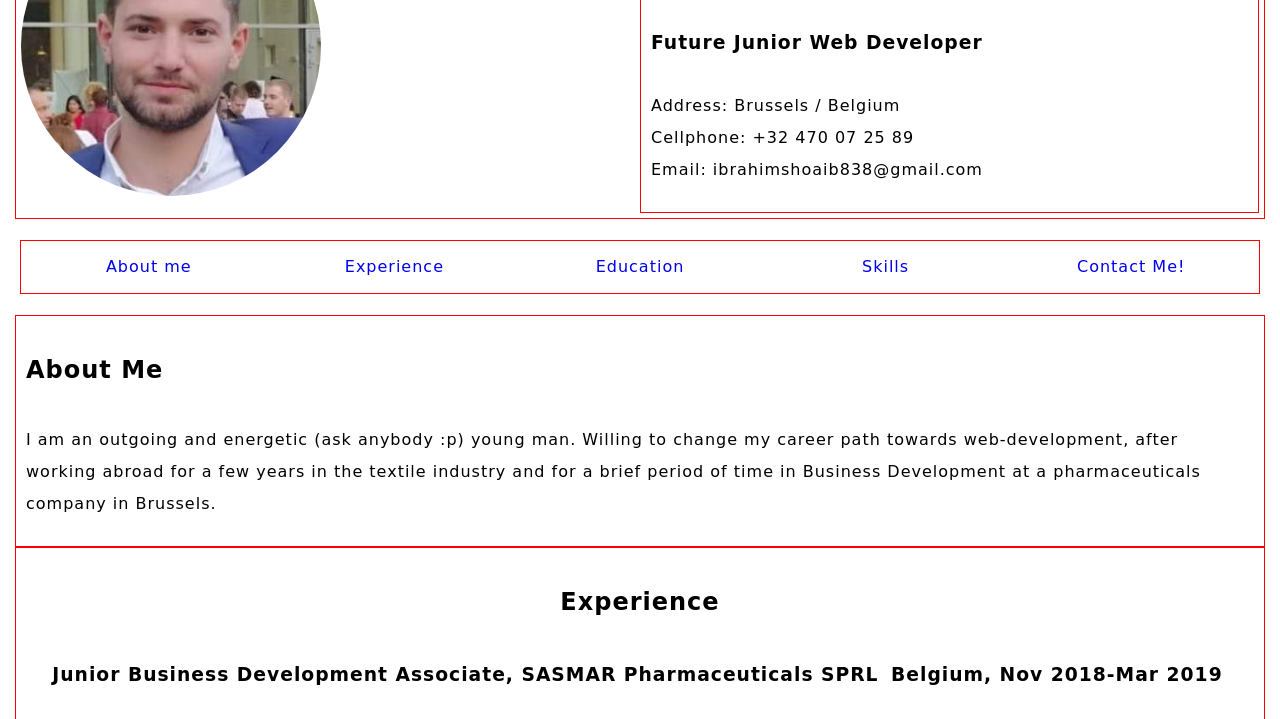
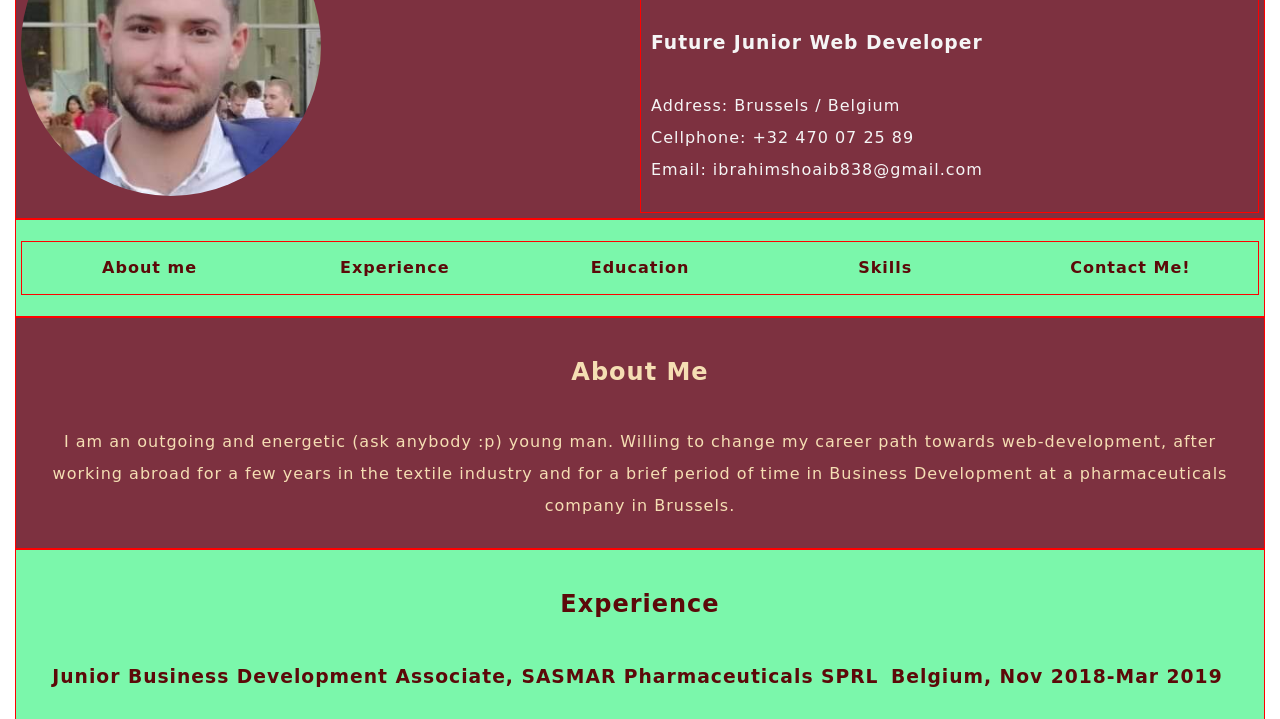
Before and after one commit to Ibrahim-sho/My-CV, a plain HTML site: page index.html in a window 1280 px wide. Shown: the part 125-844 px from the top of the page. Drawn offline with Linux system fonts and the light colour scheme.

Commit message:
background and font colors update

```diff
--- a/style.css
+++ b/style.css
@@ -45,7 +45,7 @@ text-align: center;
 }
 .follow{
 width: 200px;
-margin: auto
+margin: auto;
 }
 .icon{
     font-size: 1000%;
@@ -60,17 +60,21 @@ grid-template-columns: 1fr;
 grid-template-rows: 1fr ;
 }
 header{
+    background-color: rgba(95, 0, 19, 0.808);
     border: 1px solid red;
     display: grid;
     grid-template-columns: 1fr 1fr;
     justify-content: center;
     justify-items: start;
     line-height: 2px;
+    color: whitesmoke;
+
 }
 
-.Navbar{
+nav{
 
     border: 1px solid red;
+    background-color: rgb(123, 247, 171);
 }
 
 .info{
@@ -84,12 +88,18 @@ header{
 .About{
 
     border: 1px solid red;
+    text-align: center;
+    background-color: rgb(95, 0, 19, 0.808);
+    color: wheat;
+
 }
 
 .Experience{
 
     border: 1px solid red;
     text-align: center;
+    background-color: rgb(123, 247, 171);
+    color: #5c0909;
 
 }
 
@@ -97,12 +107,17 @@ header{
 
     border: 1px solid red;
     text-align: center;
+    background-color: rgb(123, 247, 171);
+    color: #5c0909;
 
 }
 
 .Education{
     border: 1px solid red;
     text-align: center;
+    background-color: rgb(95, 0, 19, 0.808);
+    color: wheat;
+
 
 }
 nav ul{
@@ -151,6 +166,9 @@ li{
 
 a{
     text-decoration: none;
+    color: #5c0909;
+    font-weight: bolder;
+    background-color:
 
 }
 
@@ -165,10 +183,6 @@ a{
 }
 
 @media only screen and (max-width: 600px) {
-
-    html{
-        margin: 0%;
-    }
 
     p{
         font-size: 10px;
@@ -244,10 +258,6 @@ a{
 
     }
 
-
-
-
-
   }
 
   /* Small devices (portrait tablets and large phones, 600px and up) */
```
